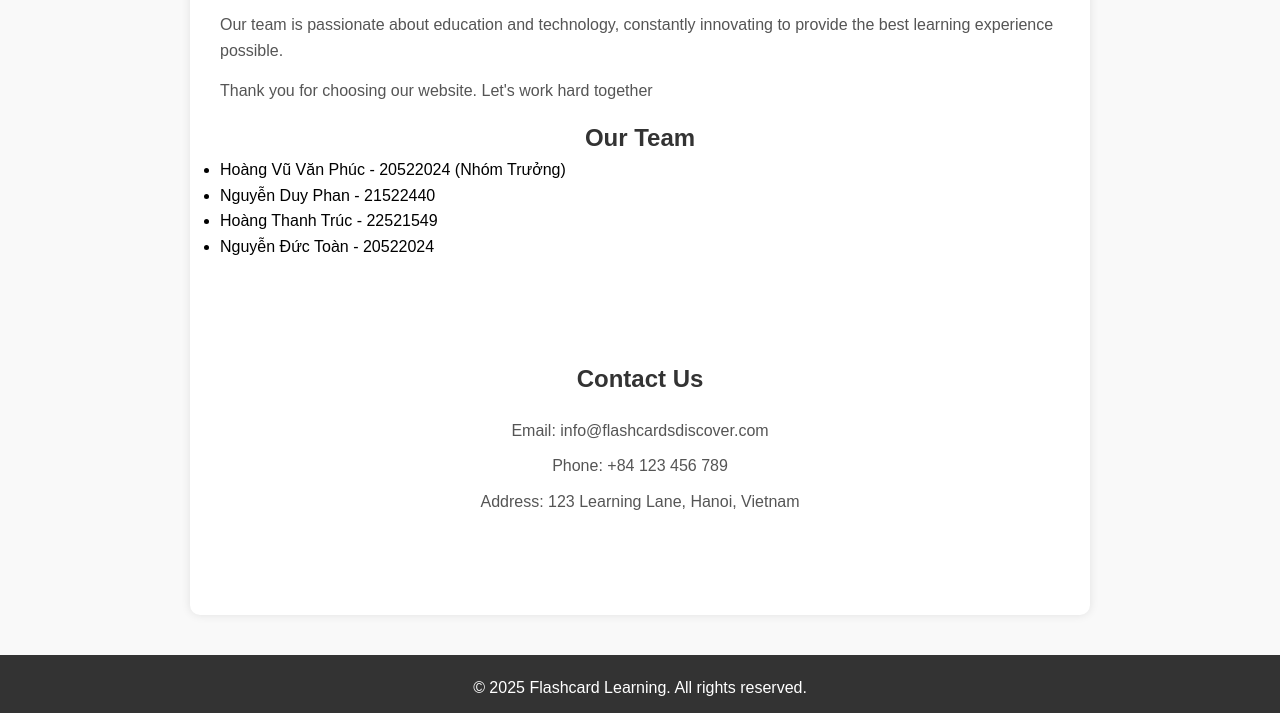
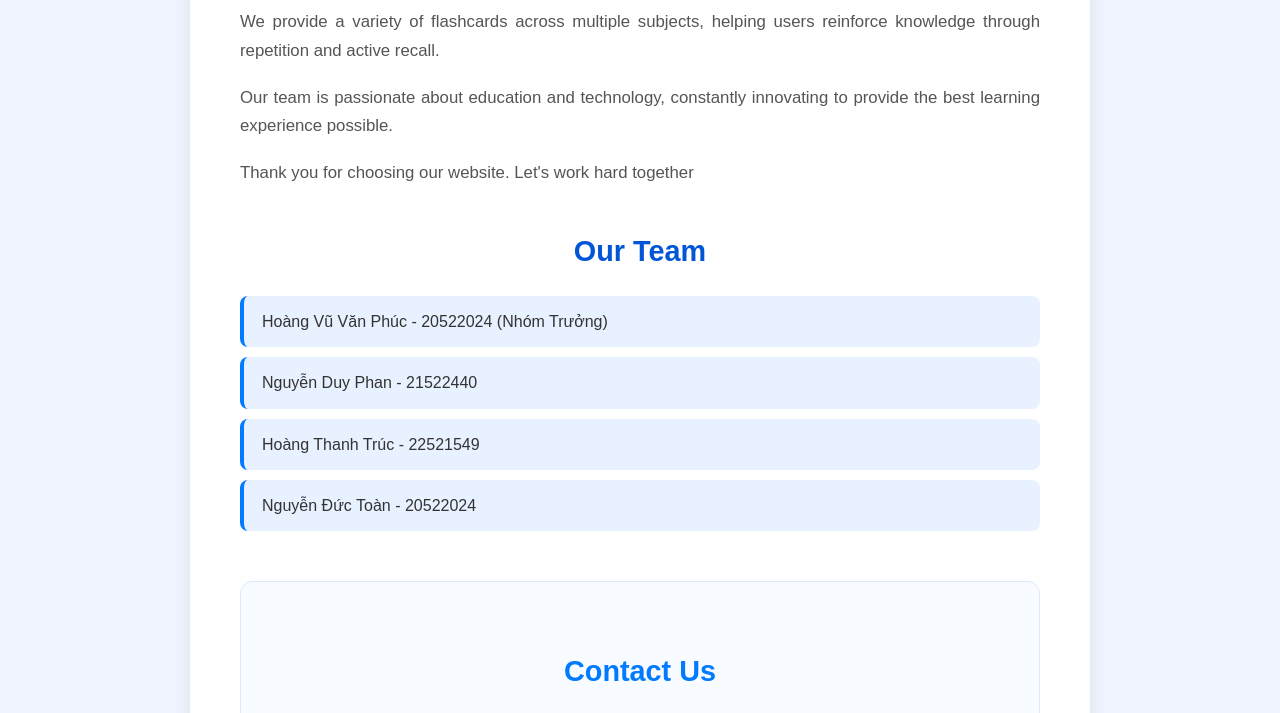
Before and after one commit to TrucThanhHoang/Flashcard-English-Web, a plain HTML site: page about/index.html in a window 1280 px wide. Shown: the part 320-1033 px from the top of the page. Drawn offline with Linux system fonts and the light colour scheme.

Commit message:
update for about.html

```diff
--- a/about/index.html
+++ b/about/index.html
@@ -36,7 +36,7 @@
           innovating to provide the best learning experience possible.
         </p>
         <p>Thank you for choosing our website. Let's work hard together</p>
-        <section class="Our Team">
+        <section class="team-section">
           <h2>Our Team</h2>
           <ul>
             <li>Hoàng Vũ Văn Phúc - 20522024 (Nhóm Trưởng)</li>
--- a/css/about.css
+++ b/css/about.css
@@ -1,63 +1,111 @@
+/* ===== ABOUT PAGE BETTER UI ===== */
+
 body {
   font-family: Arial, sans-serif;
-  line-height: 1.6;
+  line-height: 1.7;
   margin: 0;
   padding: 0;
-  background-color: #f9f9f9;
+  background-color: #f0f4ff;
+  color: #333;
 }
 
 /* Container */
 .container {
   max-width: 900px;
-  margin: 20px auto;
+  margin: 40px auto;
   background: white;
-  padding: 30px;
-  box-shadow: 0px 0px 10px rgba(0, 0, 0, 0.1);
-  border-radius: 10px;
+  padding: 40px 50px;
+  border-radius: 16px;
+  box-shadow: 0px 8px 20px rgba(0, 0, 0, 0.08);
+  animation: fadeIn 0.4s ease;
 }
 
-h1,
+h1 {
+  text-align: center;
+  font-size: 2.3rem;
+  color: #007bff;
+  font-weight: bold;
+  margin-bottom: 10px;
+}
+
 h2 {
-  color: #333;
+  margin-top: 40px;
+  margin-bottom: 15px;
+  font-size: 1.8rem;
+  color: #0056d6;
   text-align: center;
+  font-weight: bold;
 }
 
 main p {
-  margin-bottom: 15px;
+  margin-bottom: 18px;
+  font-size: 1.05rem;
   color: #555;
+  text-align: justify;
 }
 
-.team {
+/* ========== TEAM SECTION ========== */
+
+.team-section {
   margin-top: 40px;
 }
 
-.team ul {
-  list-style-type: disc;
-  padding-left: 40px;
-  color: #555;
-  font-size: 16px;
-}
-.team ul li {
-  margin-bottom: 10px;
+.team-section ul {
+  list-style: none;
+  padding: 0;
+  margin-top: 20px;
 }
 
-.contact {
-  margin-top: 40px;
-  text-align: center;
+.team-section ul li {
+  background: #e8f1ff;
+  margin-bottom: 10px;
+  padding: 12px 18px;
+  border-radius: 8px;
+  font-size: 1rem;
+  color: #333;
+  border-left: 4px solid #007bff;
+  transition: transform 0.2s;
 }
 
-.contact h2 {
-  margin-bottom: 20px;
-  color: #333;
+.team-section ul li:hover {
+  transform: translateX(5px);
+}
+
+/* ========== CONTACT SECTION ========== */
+
+.contact {
+  margin-top: 50px;
+  padding: 25px;
+  border-radius: 12px;
+  background: #f8fbff;
+  text-align: center;
+  border: 1px solid #e0e8ff;
 }
 
 .contact ul {
-  list-style-type: none;
+  list-style: none;
   padding: 0;
-  color: #555;
-  font-size: 16px;
 }
 
 .contact ul li {
-  margin-bottom: 10px;
+  margin-bottom: 12px;
+  font-size: 1.05rem;
+  color: #444;
 }
+
+/* Footer spacing fix for nicer UI */
+footer {
+  margin-top: 50px;
+}
+
+/* Fade animation */
+@keyframes fadeIn {
+  from {
+    opacity: 0;
+    transform: translateY(10px);
+  }
+  to {
+    opacity: 1;
+    transform: translateY(0);
+  }
+}
```
Also changed, not shown: 2 other files.
